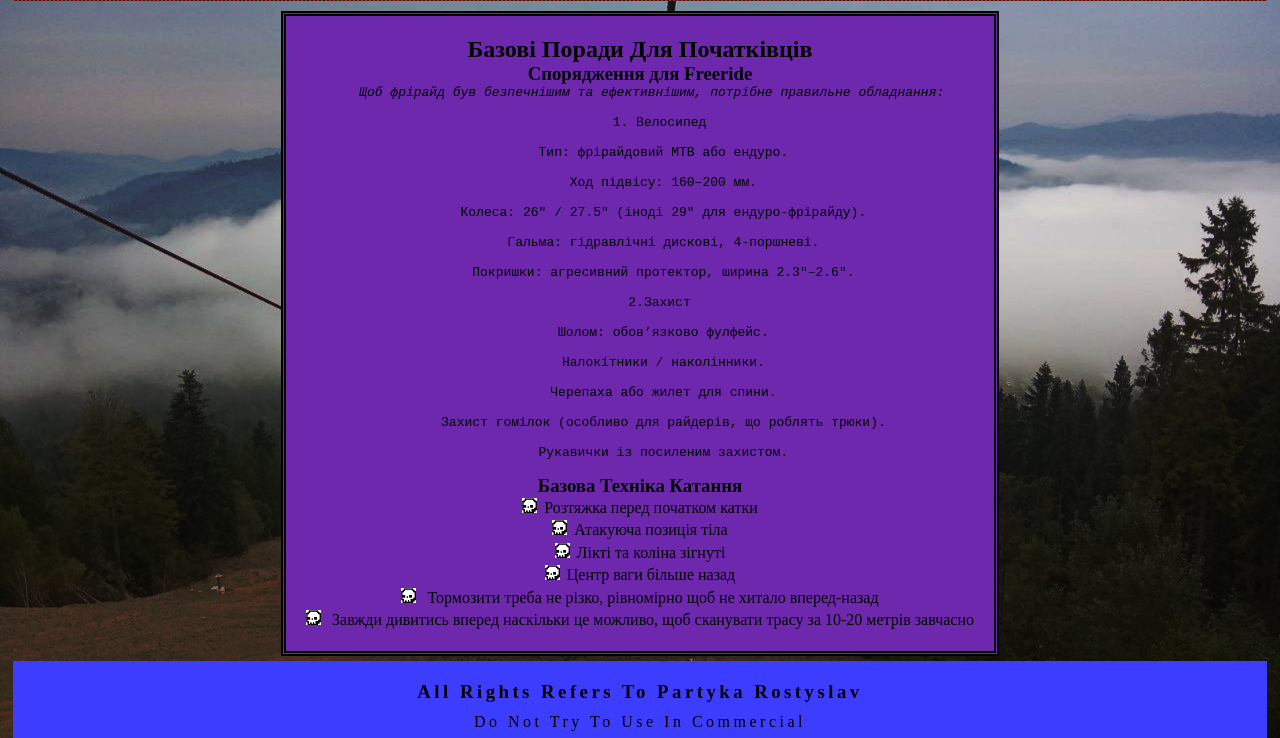
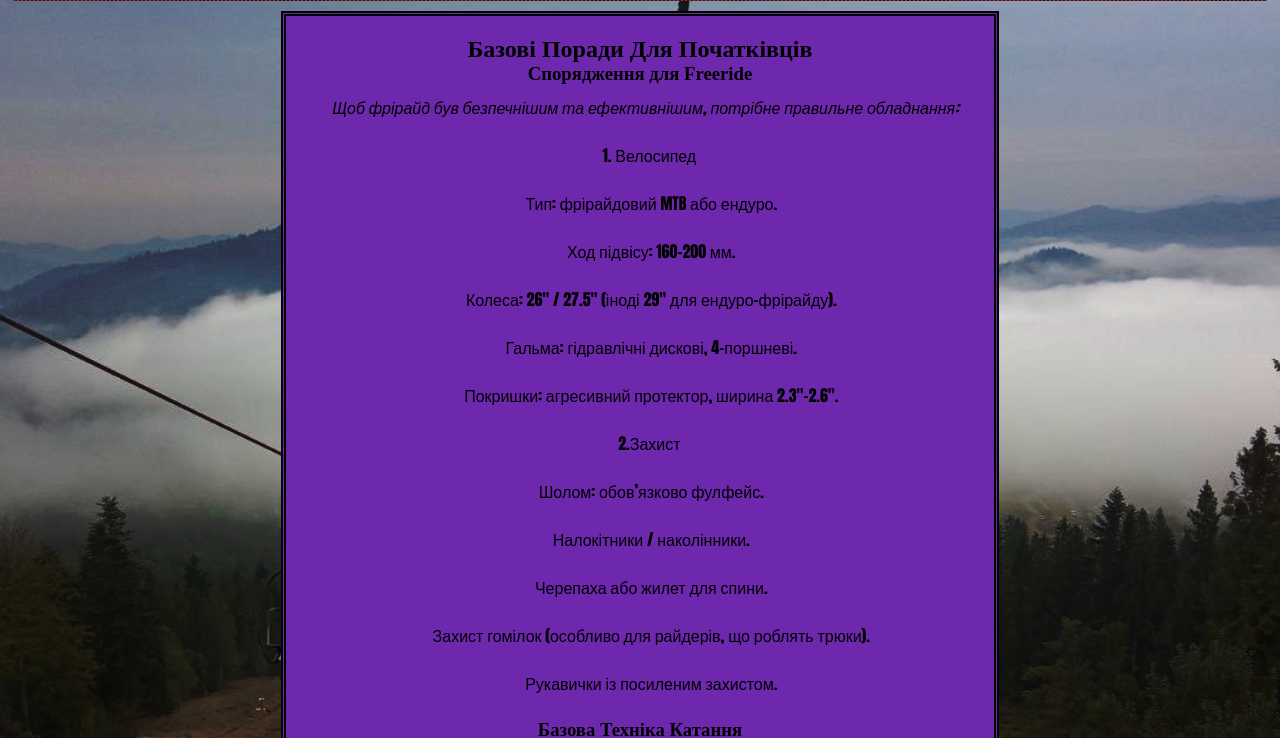
Before and after one commit to Beat-Rider/my-tasks-hillel, a plain HTML site: page pages/tutorials.html in a window 1280 px wide. Shown: the part 97-835 px from the top of the page. Drawn offline with Linux system fonts and the light colour scheme.

Commit message:
Add New Styles On Page Tutorials For (pre)

```diff
--- a/pages/tutorials.html
+++ b/pages/tutorials.html
@@ -22,7 +22,7 @@
       <div class="tutorials">
         <h2>Базові Поради Для Початківців</h2>
         <h3>Спорядження для Freeride</h3>
-        <pre>
+        <pre class="bike_equip">
    <i>Щоб фрірайд був безпечнішим та ефективнішим, потрібне правильне обладнання:</i>
 
      1. Велосипед
--- a/styles/main.css
+++ b/styles/main.css
@@ -30,6 +30,11 @@ body {
   justify-content: center;
   align-items: center;
   padding: 10px;
+}
+
+.bike_equip {
+  font-family: Impact, Haettenschweiler, 'Arial Narrow Bold', sans-serif;
+  margin-top: 10px;
 }
 
 .logo {
```
